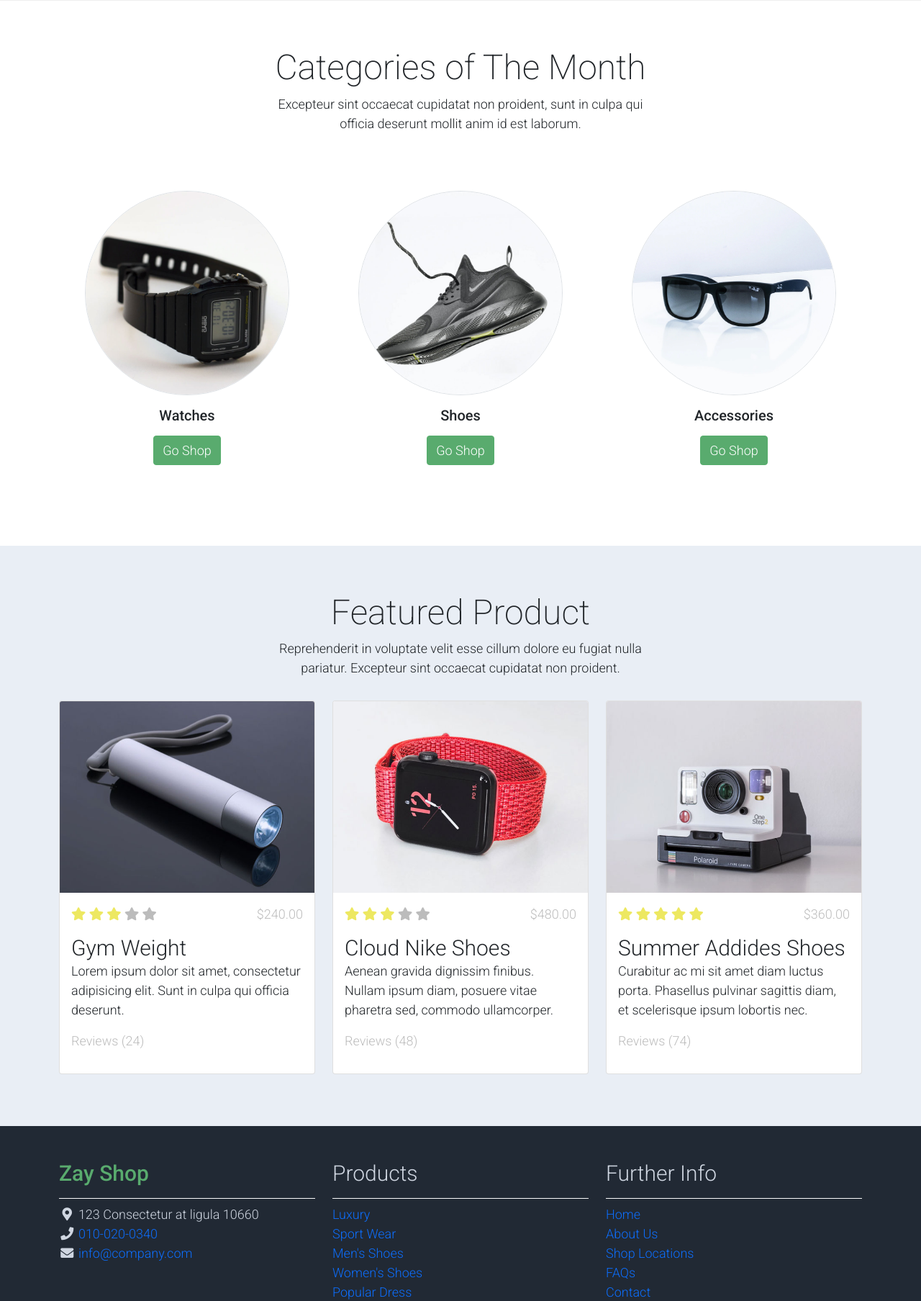
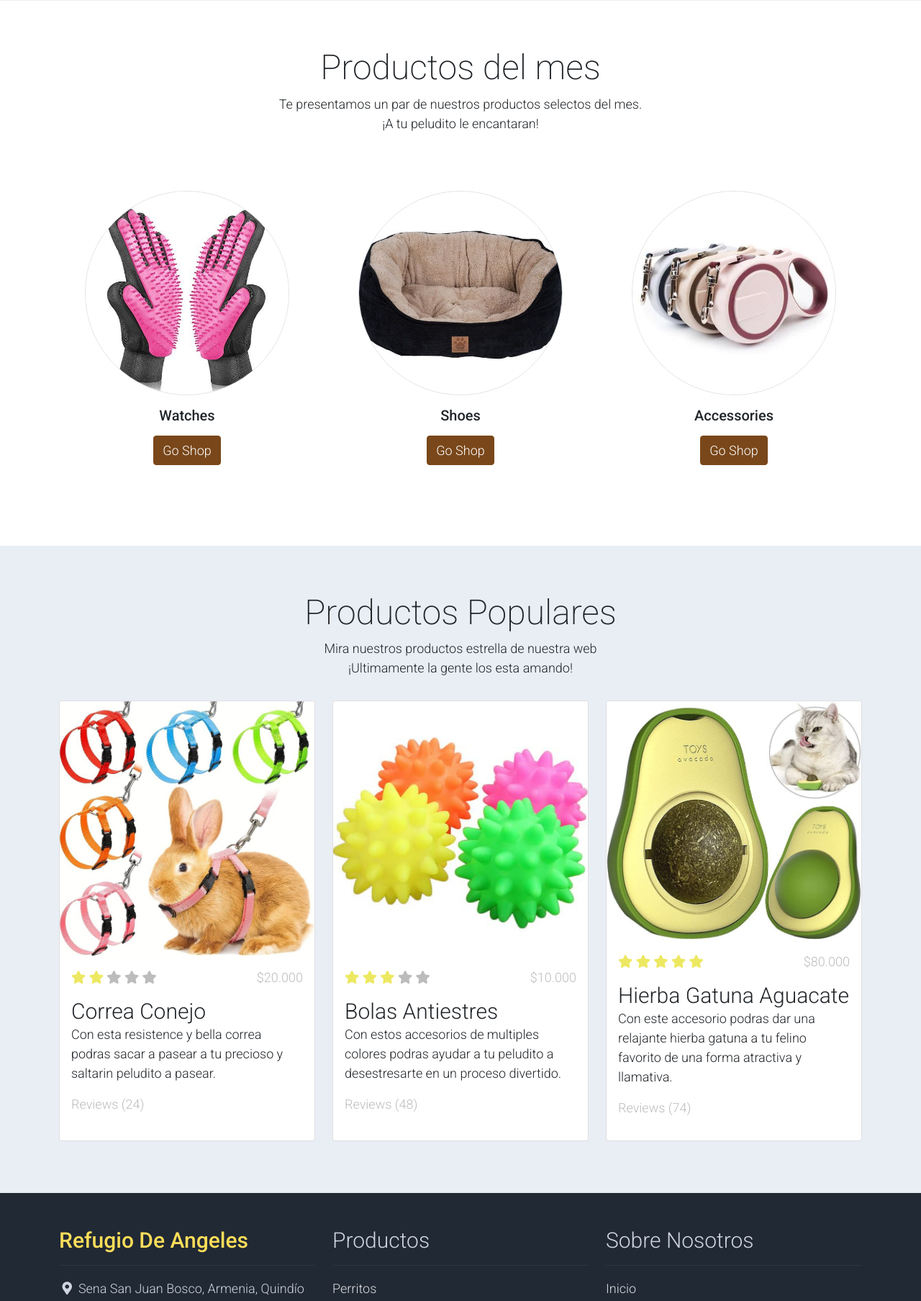
Before and after one commit to CaeloServatum/Bookstrap-Angel, a PHP site: page / in a window 1280 px wide. Shown: the part 578-2385 px from the top of the page at 72% size. Run offline with PHP 8.4, Linux system fonts and the light colour scheme.

Commit message:
Add images and change some resources about the page's colors

```diff
--- a/index.html
+++ b/index.html
@@ -7,7 +7,7 @@
     <meta name="viewport" content="width=device-width, initial-scale=1">
 
     <link rel="apple-touch-icon" href="proyecto_final_sena/assets/img/apple-icon.png">
-    <link rel="shortcut icon" type="image/x-icon" href="proyecto_final_sena/assets/img/favicon.ico">
+    <link rel="shortcut icon" type="image/x-icon" href="proyecto_final_sena/assets/img/botonON.ico">
 
     <link rel="stylesheet" href="proyecto_final_sena/assets/css/bootstrap.min.css">
     <link rel="stylesheet" href="proyecto_final_sena/assets/css/templatemo.css">
@@ -143,7 +143,7 @@
                                 <h3 class="h2">Por un mejor lugar para aquellos seres de luz</h3>
                                 <p>
                                     Somos una refugio el cual busca ayudar a dar un hogar a aquellos seres de luz que no lo poseen.
-                                    Nuestra mision principla es poder darles una vida justa, agradable y feliz para todos los peluditos que no
+                                    Nuestra mision principal es poder darles una vida justa, agradable y feliz para todos los peluditos que no
                                     han podido tenerla.
                                 </p>
                             </div>
@@ -155,15 +155,15 @@
                 <div class="container">
                     <div class="row p-5">
                         <div class="mx-auto col-md-8 col-lg-6 order-lg-last">
-                            <img class="img-fluid" src="./assets/img/banner_02.jpg" alt="">
+                            <img class="img-fluid" src="proyecto_final_sena/assets/img/banner_04.png" alt="">
                         </div>
                         <div class="col-lg-6 mb-0 d-flex align-items-center">
                             <div class="text-align-left">
-                                <h1 class="h1">Proident occaecat</h1>
-                                <h3 class="h2">Aliquip ex ea commodo consequat</h3>
+                                <h1 class="h1"><strong>Our Mision</strong></h1>
+                                <h3 class="h2">Nuestra Mision</h3>
                                 <p>
-                                    You are permitted to use this Zay CSS template for your commercial websites.
-                                    You are <strong>not permitted</strong> to re-distribute the template ZIP file in any kind of template collection websites.
+                                    Todos los angeles merecen un hogar donde brillar.
+                                    Nuestra mision es <strong>ayudar</strong> a brindar un hogar a todos nuestros acompañantes peluditos por una <strong>mejor</strong> y más <strong>agradable</strong> vida.
                                 </p>
                             </div>
                         </div>
@@ -174,15 +174,14 @@
                 <div class="container">
                     <div class="row p-5">
                         <div class="mx-auto col-md-8 col-lg-6 order-lg-last">
-                            <img class="img-fluid" src="./assets/img/banner_03.jpg" alt="">
+                            <img class="img-fluid" src="proyecto_final_sena/assets/img/banner_06.png" alt="">
                         </div>
                         <div class="col-lg-6 mb-0 d-flex align-items-center">
                             <div class="text-align-left">
-                                <h1 class="h1">Repr in voluptate</h1>
-                                <h3 class="h2">Ullamco laboris nisi ut </h3>
+                                <h1 class="h1"><strong>¿Como lo lograremos?</strong></h1>
                                 <p>
-                                    We bring you 100% free CSS templates for your websites.
-                                    If you wish to support TemplateMo, please make a small contribution via PayPal or tell your friends about our website. Thank you.
+                                    Deseamos avanzar y hacernos paso a atravez de los medios electronicos como las redes sociales para dar a
+                                    conocer y <strong>lograr dar conocimiento</strong> de los peluditos que desean y buscan un hogar.
                                 </p>
                             </div>
                         </div>
@@ -204,26 +203,27 @@
     <section class="container py-5">
         <div class="row text-center pt-3">
             <div class="col-lg-6 m-auto">
-                <h1 class="h1">Categories of The Month</h1>
+                <h1 class="h1">Productos del mes</h1>
                 <p>
-                    Excepteur sint occaecat cupidatat non proident, sunt in culpa qui officia
-                    deserunt mollit anim id est laborum.
+                    Te presentamos un par de nuestros productos selectos del mes.
+                    <br>
+                    ¡A tu peludito le encantaran!
                 </p>
             </div>
         </div>
         <div class="row">
             <div class="col-12 col-md-4 p-5 mt-3">
-                <a href="#"><img src="./assets/img/category_img_01.jpg" class="rounded-circle img-fluid border"></a>
+                <a href="#"><img src="proyecto_final_sena/assets/img/producto_01.jpeg" class="rounded-circle img-fluid border"></a>
                 <h5 class="text-center mt-3 mb-3">Watches</h5>
                 <p class="text-center"><a class="btn btn-success">Go Shop</a></p>
             </div>
             <div class="col-12 col-md-4 p-5 mt-3">
-                <a href="#"><img src="./assets/img/category_img_02.jpg" class="rounded-circle img-fluid border"></a>
+                <a href="#"><img src="proyecto_final_sena/assets/img/producto_20.jpeg" class="rounded-circle img-fluid border"></a>
                 <h2 class="h5 text-center mt-3 mb-3">Shoes</h2>
                 <p class="text-center"><a class="btn btn-success">Go Shop</a></p>
             </div>
             <div class="col-12 col-md-4 p-5 mt-3">
-                <a href="#"><img src="./assets/img/category_img_03.jpg" class="rounded-circle img-fluid border"></a>
+                <a href="#"><img src="proyecto_final_sena/assets/img/producto_06.jpeg" class="rounded-circle img-fluid border"></a>
                 <h2 class="h5 text-center mt-3 mb-3">Accessories</h2>
                 <p class="text-center"><a class="btn btn-success">Go Shop</a></p>
             </div>
@@ -237,10 +237,9 @@
         <div class="container py-5">
             <div class="row text-center py-3">
                 <div class="col-lg-6 m-auto">
-                    <h1 class="h1">Featured Product</h1>
+                    <h1 class="h1">Productos Populares</h1>
                     <p>
-                        Reprehenderit in voluptate velit esse cillum dolore eu fugiat nulla pariatur.
-                        Excepteur sint occaecat cupidatat non proident.
+                        Mira nuestros productos estrella de nuestra web <br> ¡Ultimamente la gente los esta amando!
                     </p>
                 </div>
             </div>
@@ -248,7 +247,31 @@
                 <div class="col-12 col-md-4 mb-4">
                     <div class="card h-100">
                         <a href="shop-single.html">
-                            <img src="./assets/img/feature_prod_01.jpg" class="card-img-top" alt="...">
+                            <img src="proyecto_final_sena/assets/img/producto_08.jpeg" class="card-img-top" alt="...">
+                        </a>
+                        <div class="card-body">
+                            <ul class="list-unstyled d-flex justify-content-between">
+                                <li>
+                                    <i class="text-warning fa fa-star"></i>
+                                    <i class="text-warning fa fa-star"></i>
+                                    <i class="text-muted fa fa-star"></i>
+                                    <i class="text-muted fa fa-star"></i>
+                                    <i class="text-muted fa fa-star"></i>
+                                </li>
+                                <li class="text-muted text-right">$20.000</li>
+                            </ul>
+                            <a href="shop-single.html" class="h2 text-decoration-none text-dark">Correa Conejo</a>
+                            <p class="card-text">
+                                Con esta resistence y bella correa podras sacar a pasear a tu precioso y saltarin peludito a pasear.
+                            </p>
+                            <p class="text-muted">Reviews (24)</p>
+                        </div>
+                    </div>
+                </div>
+                <div class="col-12 col-md-4 mb-4">
+                    <div class="card h-100">
+                        <a href="shop-single.html">
+                            <img src="proyecto_final_sena/assets/img/producto_22.jpeg" class="card-img-top" alt="...">
                         </a>
                         <div class="card-body">
                             <ul class="list-unstyled d-flex justify-content-between">
@@ -259,35 +282,11 @@
                                     <i class="text-muted fa fa-star"></i>
                                     <i class="text-muted fa fa-star"></i>
                                 </li>
-                                <li class="text-muted text-right">$240.00</li>
+                                <li class="text-muted text-right">$10.000</li>
                             </ul>
-                            <a href="shop-single.html" class="h2 text-decoration-none text-dark">Gym Weight</a>
+                            <a href="shop-single.html" class="h2 text-decoration-none text-dark">Bolas Antiestres</a>
                             <p class="card-text">
-                                Lorem ipsum dolor sit amet, consectetur adipisicing elit. Sunt in culpa qui officia deserunt.
-                            </p>
-                            <p class="text-muted">Reviews (24)</p>
-                        </div>
-                    </div>
-                </div>
-                <div class="col-12 col-md-4 mb-4">
-                    <div class="card h-100">
-                        <a href="shop-single.html">
-                            <img src="./assets/img/feature_prod_02.jpg" class="card-img-top" alt="...">
-                        </a>
-                        <div class="card-body">
-                            <ul class="list-unstyled d-flex justify-content-between">
-                                <li>
-                                    <i class="text-warning fa fa-star"></i>
-                                    <i class="text-warning fa fa-star"></i>
-                                    <i class="text-warning fa fa-star"></i>
-                                    <i class="text-muted fa fa-star"></i>
-                                    <i class="text-muted fa fa-star"></i>
-                                </li>
-                                <li class="text-muted text-right">$480.00</li>
-                            </ul>
-                            <a href="shop-single.html" class="h2 text-decoration-none text-dark">Cloud Nike Shoes</a>
-                            <p class="card-text">
-                                Aenean gravida dignissim finibus. Nullam ipsum diam, posuere vitae pharetra sed, commodo ullamcorper.
+                                Con estos accesorios de multiples colores podras ayudar a tu peludito a desestresarte en un proceso divertido.
                             </p>
                             <p class="text-muted">Reviews (48)</p>
                         </div>
@@ -296,7 +295,7 @@
                 <div class="col-12 col-md-4 mb-4">
                     <div class="card h-100">
                         <a href="shop-single.html">
-                            <img src="./assets/img/feature_prod_03.jpg" class="card-img-top" alt="...">
+                            <img src="proyecto_final_sena/assets/img/producto_05.jpeg" class="card-img-top" alt="...">
                         </a>
                         <div class="card-body">
                             <ul class="list-unstyled d-flex justify-content-between">
@@ -307,11 +306,11 @@
                                     <i class="text-warning fa fa-star"></i>
                                     <i class="text-warning fa fa-star"></i>
                                 </li>
-                                <li class="text-muted text-right">$360.00</li>
+                                <li class="text-muted text-right">$80.000</li>
                             </ul>
-                            <a href="shop-single.html" class="h2 text-decoration-none text-dark">Summer Addides Shoes</a>
+                            <a href="shop-single.html" class="h2 text-decoration-none text-dark">Hierba Gatuna Aguacate</a>
                             <p class="card-text">
-                                Curabitur ac mi sit amet diam luctus porta. Phasellus pulvinar sagittis diam, et scelerisque ipsum lobortis nec.
+                                Con este accesorio podras dar una relajante hierba gatuna a tu felino favorito de una forma atractiva y llamativa.
                             </p>
                             <p class="text-muted">Reviews (74)</p>
                         </div>
@@ -324,49 +323,47 @@
 
 
     <!-- Start Footer -->
-    <footer class="bg-dark" id="tempaltemo_footer bg-color2">
+    <footer class="bg-dark" id="tempaltemo_footer">
         <div class="container">
             <div class="row">
 
                 <div class="col-md-4 pt-5">
-                    <h2 class="h2 text-success border-bottom pb-3 border-light logo">Zay Shop</h2>
+                    <h2 class="h2 text-success border-bottom pb-3 border-light logo">Refugio De Angeles</h2>
                     <ul class="list-unstyled text-light footer-link-list">
                         <li>
                             <i class="fas fa-map-marker-alt fa-fw"></i>
-                            123 Consectetur at ligula 10660
+                            Sena San Juan Bosco, Armenia, Quindío
                         </li>
                         <li>
                             <i class="fa fa-phone fa-fw"></i>
-                            <a class="text-decoration-none" href="tel:010-020-0340">010-020-0340</a>
+                            <a class="text-decoration-none" href="tel:3118508045">311 8508045</a>
                         </li>
                         <li>
                             <i class="fa fa-envelope fa-fw"></i>
-                            <a class="text-decoration-none" href="mailto:info@company.com">info@company.com</a>
+                            <a class="text-decoration-none" href="mailto:refugiodeangeles.club@gmail.com ">refugiodeangeles.club@gmail.com </a>
                         </li>
                     </ul>
                 </div>
 
                 <div class="col-md-4 pt-5">
-                    <h2 class="h2 text-light border-bottom pb-3 border-light">Products</h2>
+                    <h2 class="h2 text-light border-bottom pb-3 border-light">Productos</h2>
                     <ul class="list-unstyled text-light footer-link-list">
-                        <li><a class="text-decoration-none" href="#">Luxury</a></li>
-                        <li><a class="text-decoration-none" href="#">Sport Wear</a></li>
-                        <li><a class="text-decoration-none" href="#">Men's Shoes</a></li>
-                        <li><a class="text-decoration-none" href="#">Women's Shoes</a></li>
-                        <li><a class="text-decoration-none" href="#">Popular Dress</a></li>
-                        <li><a class="text-decoration-none" href="#">Gym Accessories</a></li>
-                        <li><a class="text-decoration-none" href="#">Sport Shoes</a></li>
+                        <li><a class="text-decoration-none" href="#">Perritos</a></li>
+                        <li><a class="text-decoration-none" href="#">Gatitos</a></li>
+                        <li><a class="text-decoration-none" href="#">Cuidado</a></li>
+                        <li><a class="text-decoration-none" href="#">Premios</a></li>
+                        <li><a class="text-decoration-none" href="#">Accesorios</a></li>
                     </ul>
                 </div>
 
                 <div class="col-md-4 pt-5">
-                    <h2 class="h2 text-light border-bottom pb-3 border-light">Further Info</h2>
+                    <h2 class="h2 text-light border-bottom pb-3 border-light">Sobre Nosotros</h2>
                     <ul class="list-unstyled text-light footer-link-list">
-                        <li><a class="text-decoration-none" href="#">Home</a></li>
-                        <li><a class="text-decoration-none" href="#">About Us</a></li>
-                        <li><a class="text-decoration-none" href="#">Shop Locations</a></li>
+                        <li><a class="text-decoration-none" href="#">Inicio</a></li>
+                        <li><a class="text-decoration-none" href="#">Sobre Nosotros</a></li>
+                        <li><a class="text-decoration-none" href="#">Tiendas</a></li>
                         <li><a class="text-decoration-none" href="#">FAQs</a></li>
-                        <li><a class="text-decoration-none" href="#">Contact</a></li>
+                        <li><a class="text-decoration-none" href="#">Contactanos</a></li>
                     </ul>
                 </div>
 
@@ -393,10 +390,10 @@
                     </ul>
                 </div>
                 <div class="col-auto">
-                    <label class="sr-only" for="subscribeEmail">Email address</label>
+                    <label class="sr-only" for="subscribeEmail">Direccion de Correo</label>
                     <div class="input-group mb-2">
                         <input type="text" class="form-control bg-dark border-light" id="subscribeEmail" placeholder="Email address">
-                        <div class="input-group-text btn-success text-light">Subscribe</div>
+                        <div class="input-group-text btn-success text-light">Suscribirse</div>
                     </div>
                 </div>
             </div>
@@ -407,8 +404,8 @@
                 <div class="row pt-2">
                     <div class="col-12">
                         <p class="text-left text-light">
-                            Copyright &copy; 2023 Company Refugio Para Angeles
-                            | Designed by <a rel="sponsored" href="https://templatemo.com" target="_blank">Refugio Para Angeles</a>
+                            Copyright &copy; 2023 Refugio Para Angeles y Compañia
+                            | Diseñado por Refugio Para Angeles
                         </p>
                     </div>
                 </div>
--- a/proyecto_final_sena/assets/css/templatemo.css
+++ b/proyecto_final_sena/assets/css/templatemo.css
@@ -52,15 +52,15 @@
 .logo { font-weight: 500 !important;}
 .text-warning {  color: #ede861 !important;}
 .text-muted { color: #bcbcbc !important;}
-.text-success { color: #59ab6e !important;}
+.text-success { color: #FFDE59 !important;}
 .text-light { color: #cfd6e1 !important;}
 .bg-dark { background-color: #212934 !important;}
 .bg-light { background-color: #e9eef5 !important;}
 .bg-black { background-color: #1d242d !important;}
 .bg-success { background-color: #59ab6e !important;}
 .btn-success {
-  background-color: #59ab6e !important;
-  border-color: #56ae6c !important;
+  background-color: #79471A !important;
+  border-color: #79471A !important;
 }
 .pagination .page-link:hover {color: #000;}
 .pagination .page-link:hover, .pagination .page-link.active {
@@ -70,8 +70,8 @@
 /* Nav */
 #templatemo_nav_top { min-height: 40px;}
 #templatemo_nav_top * { font-size: .9em !important;}
-#templatemo_main_nav a { color: #212934;}
-#templatemo_main_nav a:hover { color: #69bb7e;}
+#templatemo_main_nav a { color: #212934; transition: all 0.5s ease-in-out;}
+#templatemo_main_nav a:hover { color: #ede861; font-weight: bold !important;}
 #templatemo_main_nav .navbar .nav-icon { margin-right: 20px;}
 
 /* Hero Carousel */
```
Also changed, not shown: proyecto_final_sena/assets/css/templatemo.min.css, proyecto_final_sena/assets/img/banner_04.png (added), proyecto_final_sena/assets/img/banner_06.png (added), proyecto_final_sena/assets/img/botonON.ico (added), proyecto_final_sena/assets/img/descarga.jpeg (deleted).
